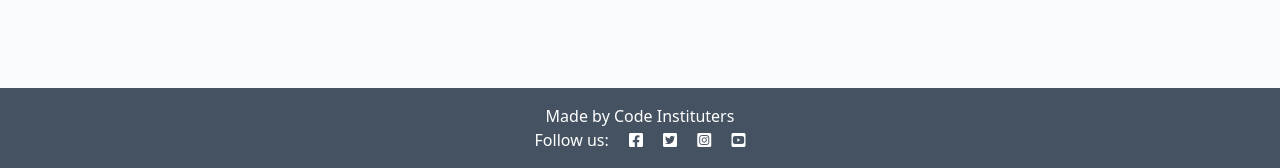
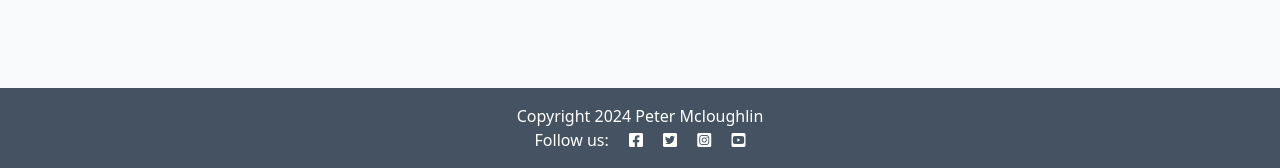
Before and after one commit to petermcloughlin/django-blog, a Django app: page / in a window 1280 px wide. Shown: the part 632-800 px from the top of the page. Run offline with Django 4.2, Linux system fonts and the light colour scheme; data that the repository does not hold is empty.

Commit message:
A look at template inheritance with base.html and index.html

```diff
--- a/templates/base.html
+++ b/templates/base.html
@@ -60,7 +60,11 @@
 
     <!-- Footer -->
     <footer class="footer mt-auto py-3 dark-bg">
-        <p class="m-0 text-center text-white">Made by Code Instituters</p>
+        <p class="m-0 text-center text-white">
+            {% block copyright %}
+                Copyright 2024 Peter Mcloughlin
+            {% endblock copyright %}
+        </p>
         <p class="m-0 text-center text-white">Follow us: <i class="fab fa-facebook-square ms-3"></i>
             <i class="fab fa-twitter-square ms-3"></i>
             <i class="fab fa-instagram-square ms-3"></i>
```
